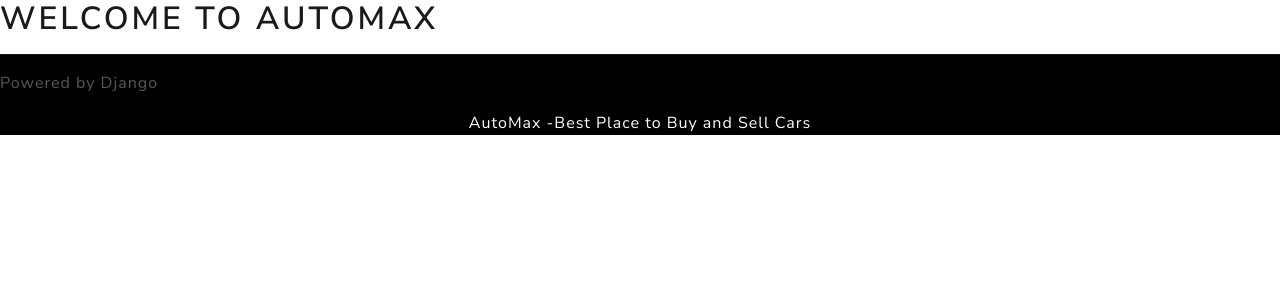
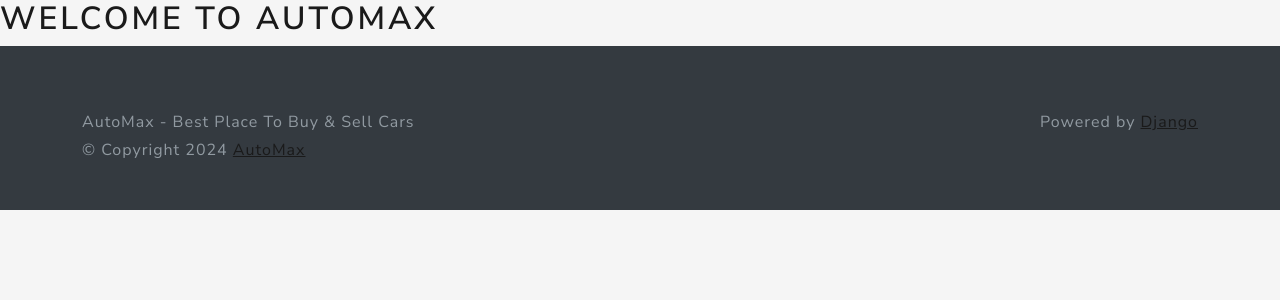
Before and after one commit to Rehaman-Shaik/AutomaxDjApp, a Django app: page / in a window 1280 px wide. Shown: the top 300 px of the page. Run offline with Django 4.2, Linux system fonts and the light colour scheme; some libraries are stand-ins or nearby versions.

Commit message:
S4 42 extending template from base to main blocks

```diff
--- /dev/null
+++ b/main/templates/base/base.html
@@ -0,0 +1,29 @@
+{% load static %}
+<!DOCTYPE html>
+<html lang="en">
+<head>
+    <meta charset="UTF-8">
+    <meta name="viewport" content="width=device-width, initial-scale=1.0">
+    <title>{% block title %}Base {% endblock %}</title>
+    <!--Bootstrap-->
+    <link rel="stylesheet" href="{% static 'css/bootstrap.min.css' %}">
+    <!--Custom css-->
+    <link rel="stylesheet" href="{% static 'css/style.css' %}">
+</head>
+
+<body>
+    {% block 'body' %}
+    {% endblock %}
+</body>
+
+{% block 'footer' %}
+<footer class="footer text-muted bg-dark py-5">
+    <div class="container">
+        <p class="float-end mb-1">Powered by <a href="https://www.djangoproject.com/">Django</a></p>
+        </p>
+        <p class="mb-1">AutoMax - Best Place To Buy & Sell Cars</p>
+        <p class="mb-0">© Copyright {% now 'Y' %} <a href="">AutoMax</a></p>
+    </div>
+</footer>
+{% endblock %}
+</html>
--- a/main/templates/views/main.html
+++ b/main/templates/views/main.html
@@ -1,19 +1,5 @@
-{% load static %}
-<!DOCTYPE html>
-<html lang="en">
-<head>
-    <meta charset="UTF-8">
-    <meta name="viewport" content="width=device-width, initial-scale=1.0">
-    <title>landing</title>
-
-    <link rel="stylesheet" href="{% static 'css/bootstrap.min.css' %}">
-</head>
-<body>
-    <h1>Welcome to {{name}}</h1>
-</body>
-<footer style="background-color: black;">
-    <hr>
-    <p>Powered by Django</p>
-    <p style="color: white; text-align: center;" > AutoMax -Best Place to Buy and Sell Cars</p>
-</footer>
-</html>
+{% extends 'base/base.html' %}
+{% block title %}Main {% endblock %}
+{% block 'body' %}
+<h1>Welcome to {{name}}</h1>
+{% endblock %}
```
